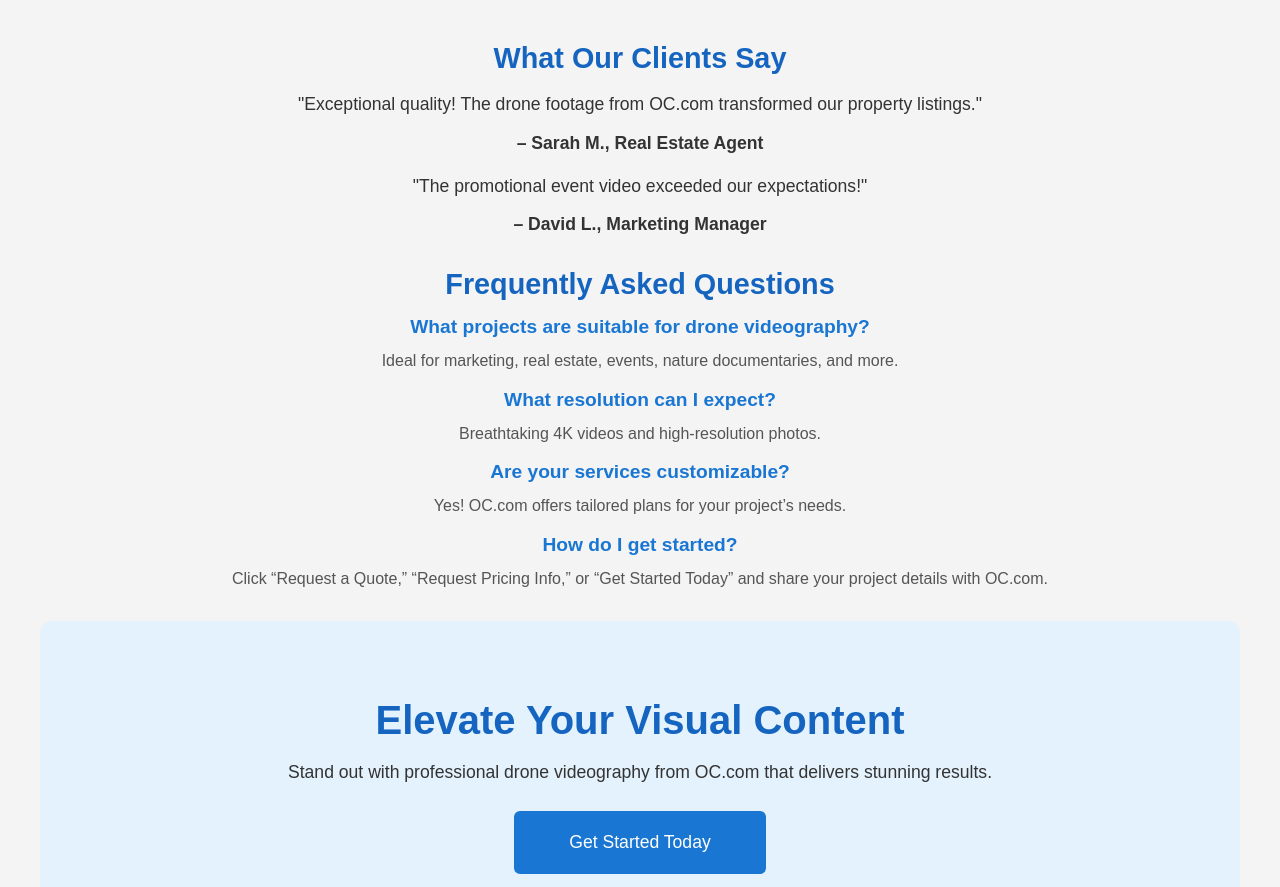
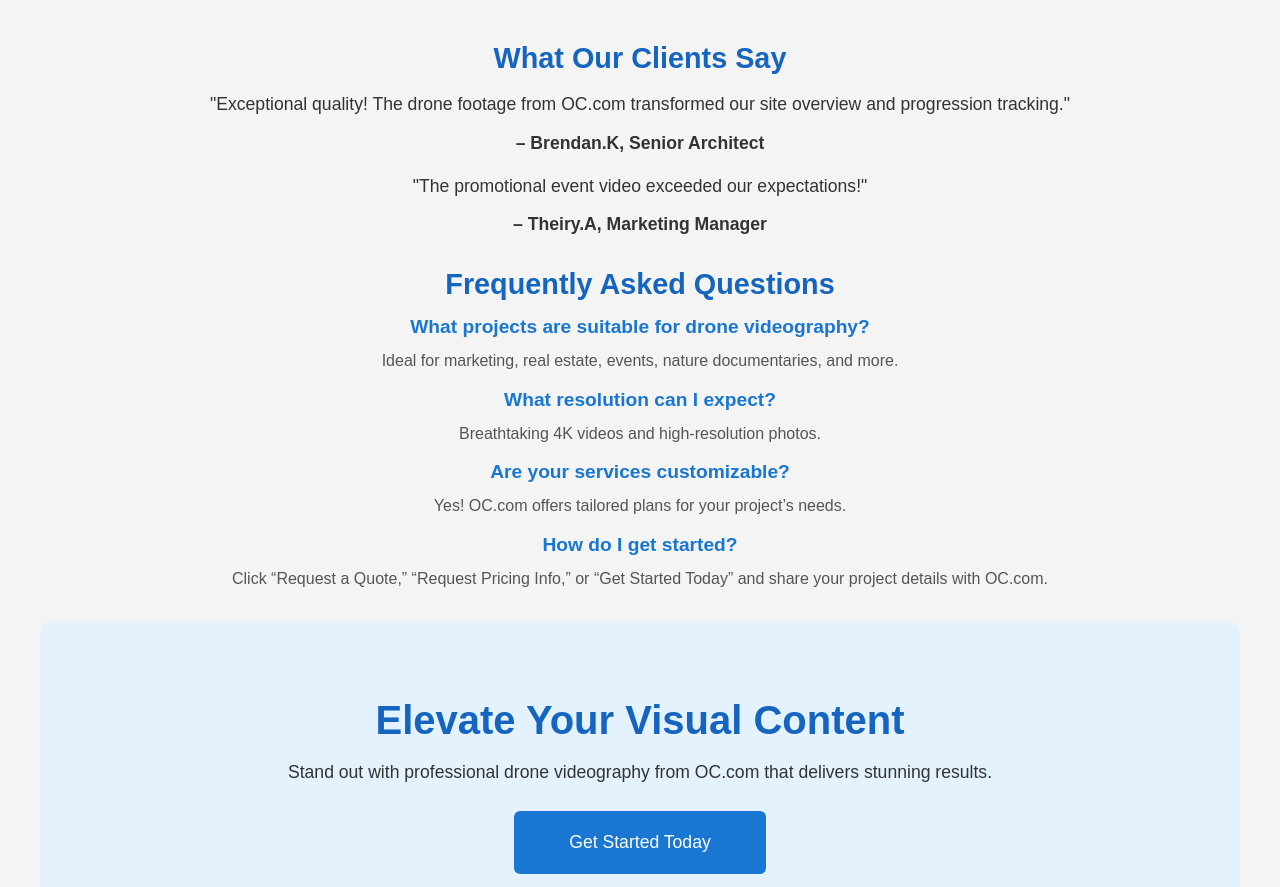
Before and after one commit to OrbitaCirculas/OrbitaCirculas, a plain HTML site: page index.html in a window 1280 px wide. Shown: the part 1670-2557 px from the top of the page. Drawn offline with Linux system fonts and the light colour scheme.

Commit message:
index.html

```diff
--- a/index.html
+++ b/index.html
@@ -357,12 +357,12 @@
         <div class="testimonials">
             <h2 class="section-title">What Our Clients Say</h2>
             <div class="testimonial">
-                <p>"Exceptional quality! The drone footage from OC.com transformed our property listings."</p>
-                <p><strong>– Sarah M., Real Estate Agent</strong></p>
+                <p>"Exceptional quality! The drone footage from OC.com transformed our site overview and progression tracking."</p>
+                <p><strong>– Brendan.K, Senior Architect</strong></p>
             </div>
             <div class="testimonial">
                 <p>"The promotional event video exceeded our expectations!"</p>
-                <p><strong>– David L., Marketing Manager</strong></p>
+                <p><strong>– Theiry.A, Marketing Manager</strong></p>
             </div>
         </div>
 
```
